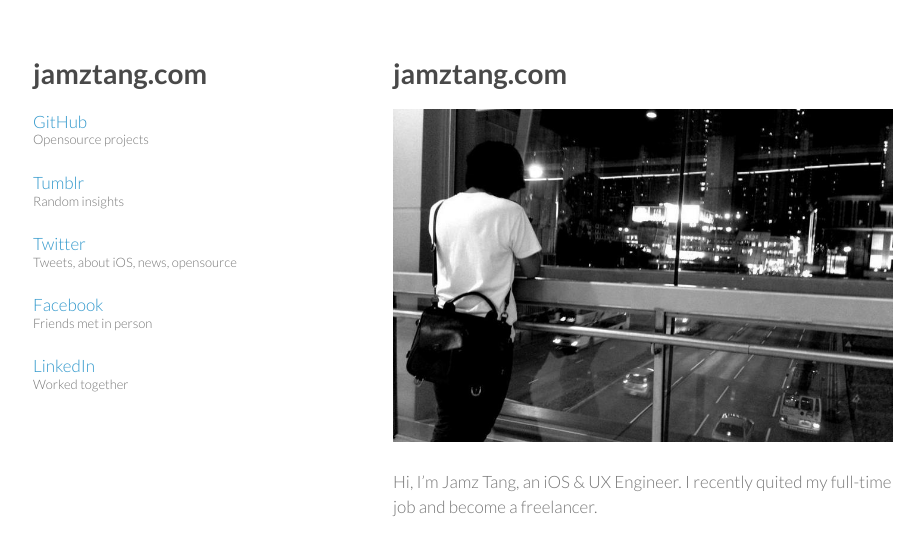
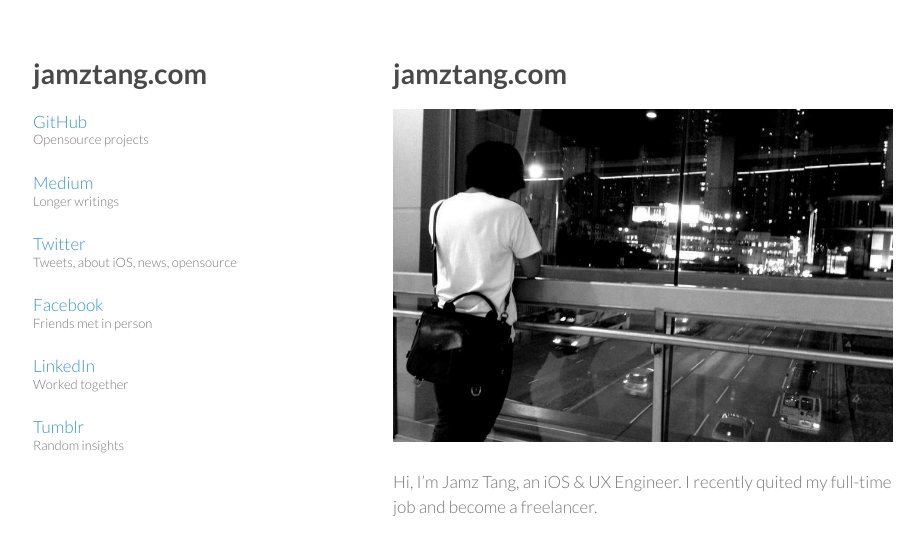
Before and after one commit to jamztang/jamztang.github.io, a Jekyll site: the page built from index.md, in a window 1280 px wide. Shown: the top 542 px of the page, without its empty margins (177-1101 px from the left). Built offline with Jekyll 4.4.1, drawn with Linux system fonts in a browser that asks for light colours; Markdown is read by kramdown in place of the engine named in the settings.

Commit message:
Added medium link to sidebar

```diff
--- a/_layouts/default.html
+++ b/_layouts/default.html
@@ -34,10 +34,11 @@
         <p></p>
 
         <p class="view">{% include outbound.html href="https://github.com/jamztang" innerHTML="GitHub<small>Opensource projects</small>" %}</p>
-        <p class="view">{% include outbound.html href="http://mystcolor.me" innerHTML="Tumblr<small>Random insights</small>" %}</p>
+        <p class="view">{% include outbound.html href="http://medium.com/@jamztang" innerHTML="Medium<small>Longer writings</small>" %}</p>
         <p class="view">{% include outbound.html href="http://twitter.com/jamztang" innerHTML="Twitter<small>Tweets, about iOS, news, opensource</small>" %}</p>
         <p class="view">{% include outbound.html href="http://facebook.com/jamztang" innerHTML="Facebook<small>Friends met in person</small>" %}</p>
         <p class="view">{% include outbound.html href="http://linkedin.com/in/jamztang" innerHTML="LinkedIn<small>Worked together</small>" %}</p>
+        <p class="view">{% include outbound.html href="http://mystcolor.me" innerHTML="Tumblr<small>Random insights</small>" %}</p>
 
       </header>
       <section>
```
